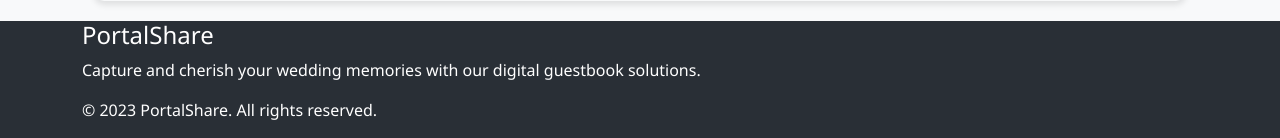
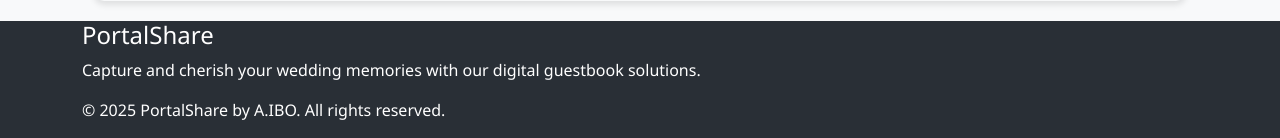
Before and after one commit to lanlanjr/guestbook, a Flask app: page /dashboard in a window 1280 px wide. Shown: the part 794-932 px from the top of the page. Run offline with Flask 3, Linux system fonts and the light colour scheme; the visitor is signed in with stand-in values (Sample User, id 1); data that the repository does not hold is empty.

Commit message:
Update footer copyright year and attribution in base template to reflect 2025 and include AIBO.

```diff
--- a/templates/base.html
+++ b/templates/base.html
@@ -205,7 +205,7 @@
             <div class="row">
                     <h4>PortalShare</h4>
                     <p>Capture and cherish your wedding memories with our digital guestbook solutions.</p>
-                    <p>&copy; 2023 PortalShare. All rights reserved.</p>
+                    <p>&copy; 2025 PortalShare by A.IBO. All rights reserved.</p>
             </div>
         </div>
     </footer>
```
